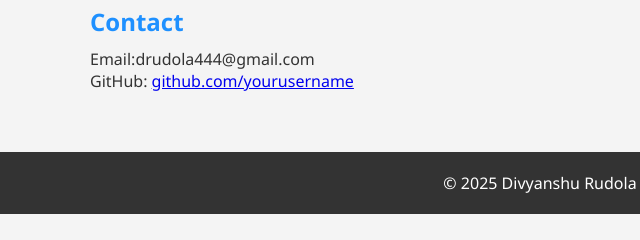
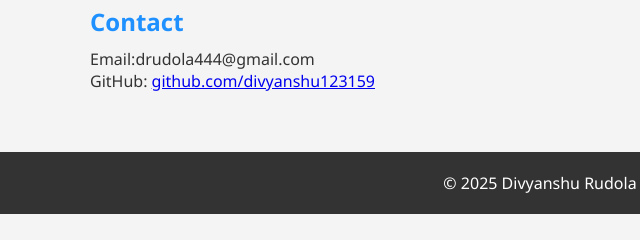
Before and after one commit to divyanshu123159/RESUME, a plain HTML site: page index.html in a window 1280 px wide. Shown: the part 549-789 px from the top of the page, 100-740 px from the left. Drawn offline with Linux system fonts and the light colour scheme.

Commit message:
Update index.html

```diff
--- a/index.html
+++ b/index.html
@@ -35,7 +35,7 @@
   <section class="contact container">
     <h2>Contact</h2>
     <p>Email:drudola444@gmail.com</p>
-    <p>GitHub: <a href="https://github.com/divyanshu123159" target="_blank">github.com/yourusername</a></p>
+    <p>GitHub: <a href="https://github.com/divyanshu123159" target="_blank">github.com/divyanshu123159</a></p>
   </section>
 
   <footer>
```
